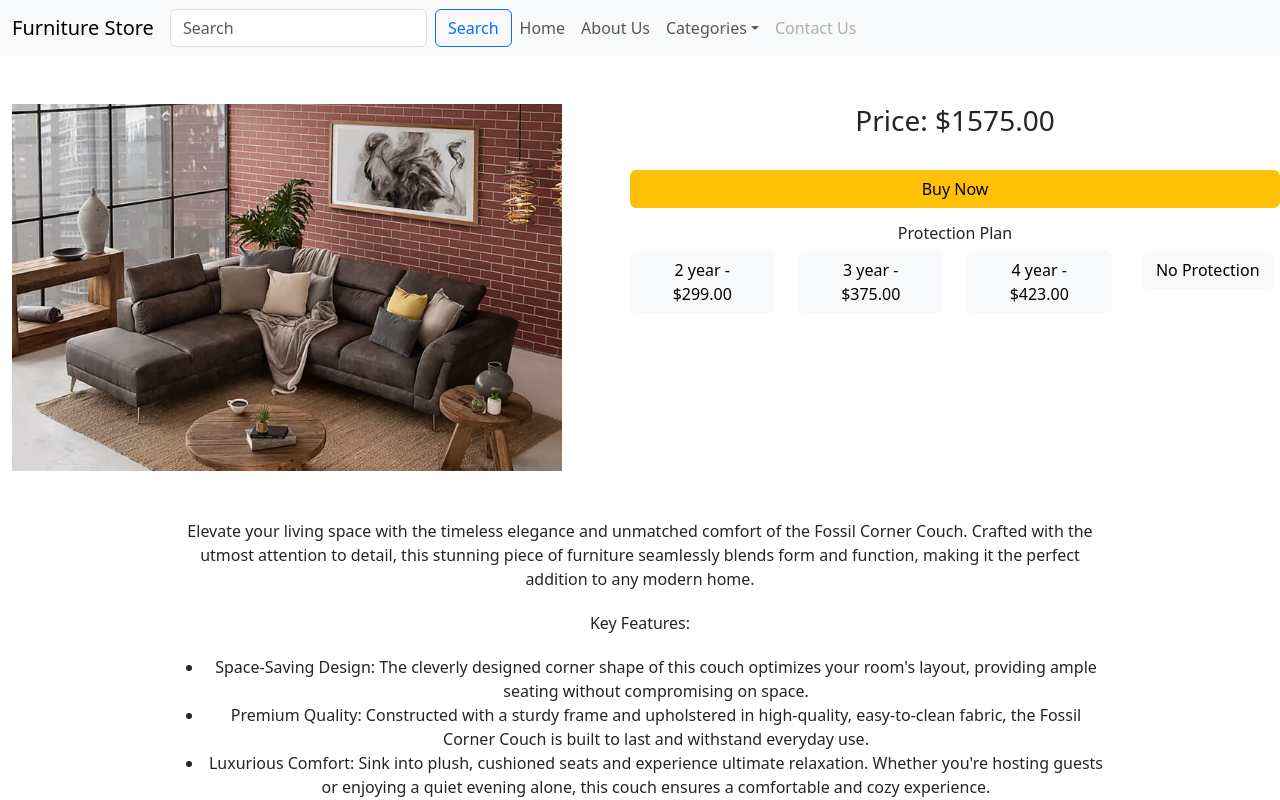
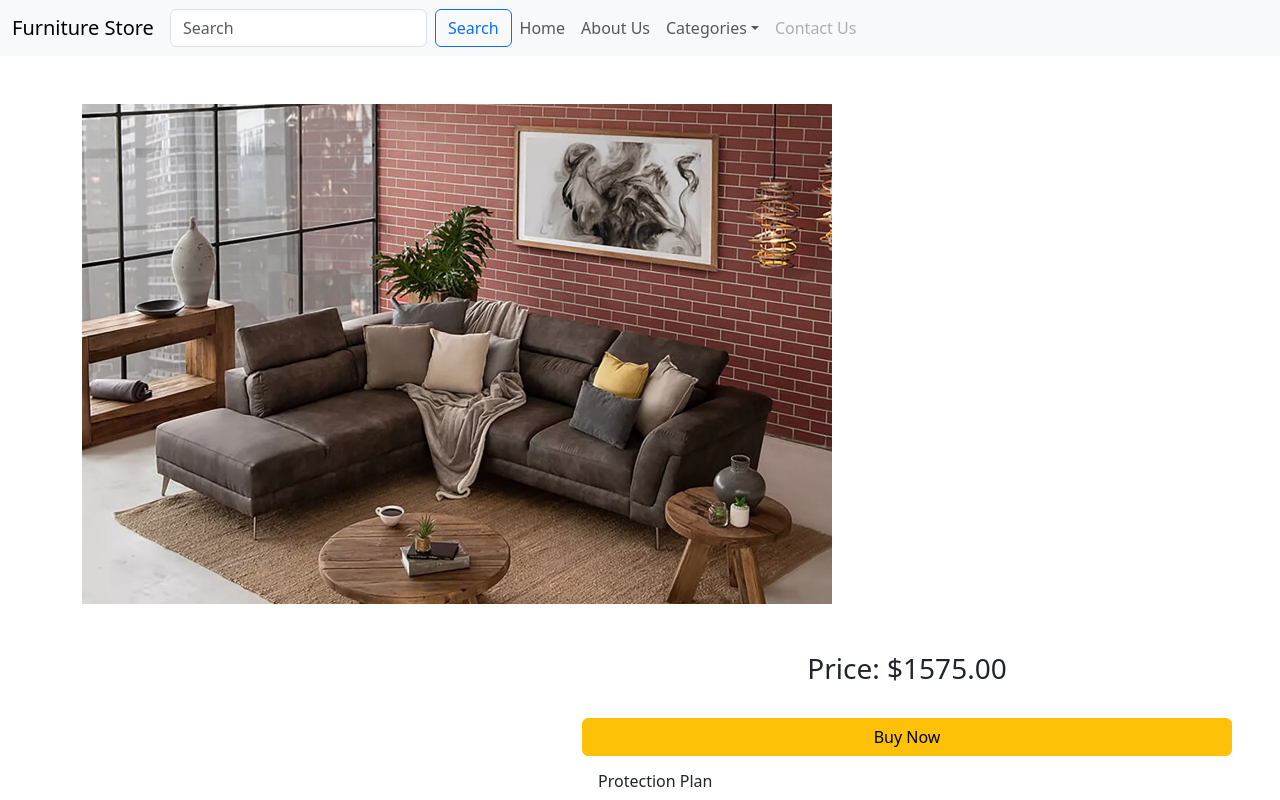
Before and after one commit to daniel-cox/FurnitureStore, a React (Vite) app: page / in a window 1280 px wide. Shown: the top 800 px of the page. Built offline with nearby package versions, Linux system fonts and the light colour scheme.

Commit message:
current project updates across all files

```diff
--- a/components/Description.jsx
+++ b/components/Description.jsx
@@ -3,7 +3,7 @@ import React from 'react'
 function Description() {
   return (
     <div>
-        <div className="container productDescription w-75">
+        <div className="container productDescription">
             <p className='paragraph-spacing mt-5'>
             Elevate your living space with the timeless elegance and unmatched comfort of the Fossil Corner Couch. Crafted with the utmost attention to detail, this stunning piece of furniture seamlessly blends form and function, making it the perfect addition to any modern home.
             </p>
--- a/components/LeftPanel.jsx
+++ b/components/LeftPanel.jsx
@@ -4,8 +4,8 @@ import Description from './Description'
 function LeftPanel() {
   return (
     <div className='blankDiv'>
-        <div className="container-fluid">
-         <img src="components/images/laurence-corner-couch-fossil.webp" alt="Fossile Couch" width="550px" className='mt-5'/>
+        <div className="container">
+          <img src="components/images/laurence-corner-couch-fossil.webp" alt="Fossile Couch" width="750px" className='mt-5'/>
         </div>
     </div>
   )
--- a/components/RightWidget.jsx
+++ b/components/RightWidget.jsx
@@ -1,28 +1,44 @@
 import React, { useState } from 'react';
 import { Button } from 'react-bootstrap';
 
-const YourComponent = () => {
+const PurchaseItemButtons = () => {
   // Initialize the main price
   const mainPrice = 1575.00;
 
   // Create a state variable to store the selected protection plan price
   const [selectedPlanPrice, setSelectedPlanPrice] = useState(0);
 
+  // Create a state variable to track if the protection plan is selected
+  const [protectionPlanSelected, setProtectionPlanSelected] = useState(false);
+
   // Function to handle button click and update the selected protection plan price
   const handleButtonClick = (price) => {
     setSelectedPlanPrice(price);
+    setProtectionPlanSelected(true); // Set protection plan selected to true
   };
 
-  // Calculate the total price by adding the main price and selected plan price
-  const totalPrice = mainPrice + selectedPlanPrice;
+  // Function to handle the "Buy Now" button click
+  const handleBuyNowClick = () => {
+    // Check if a protection plan is selected
+    if (!protectionPlanSelected) {
+      // Throw an error if no protection plan is selected
+      throw new Error('Please select a protection plan before clicking "Buy Now".');
+    } else {
+      // Calculate the total price by adding the main price and selected plan price
+      const totalPrice = mainPrice + selectedPlanPrice;
+      // Perform your desired action for purchasing
+      // For example, you can redirect to a payment page or show a confirmation message.
+      console.log(`Total Price: $${totalPrice.toFixed(2)}`);
+    }
+  };
 
   return (
-    <div className='rightSidebar mt-5'>
+    <div className='rightSidebar m-5'>
       {/* Display the total price */}
-      <h3>Price: ${totalPrice.toFixed(2)}</h3>
-      <Button variant="warning mt-4">Buy Now</Button>{' '}
+      <h3 className='text-center'>Price: ${mainPrice.toFixed(2)}</h3>
+      <Button variant="warning mt-4 payBtn" onClick={handleBuyNowClick}>Buy Now</Button>{' '}
       <div className="row">
-        <div className="h6 pt-3">Protection Plan</div>
+        <div className="h6 m-3">Protection Plan</div>
         <div className="col">
           {/* Use onClick to call the handleButtonClick function with the selected price */}
           <Button
@@ -55,6 +71,7 @@ const YourComponent = () => {
           <Button
             variant="light"
             id='noProtection'
+            className='p-3'
             onClick={() => handleButtonClick(0.00)}
           >
             No Protection
@@ -65,4 +82,4 @@ const YourComponent = () => {
   );
 };
 
-export default YourComponent;
+export default PurchaseItemButtons;
--- a/src/App.css
+++ b/src/App.css
@@ -1,8 +1,3 @@
-#root {
-  max-width: 1280px;
-  margin: 0 auto;
-  text-align: center;
-}
 html{
   background-color: #F8F9FA;
   height: 800px;
@@ -18,9 +13,16 @@ html{
   display: inline-table;
 }
 
+.container {
+  display: flex; /* or display: grid; depending on your layout needs */
+  flex-wrap: wrap; /* Allow components to wrap to the next row when necessary */
+  justify-content: space-between; /* Distribute components evenly */
+  padding:0;
+}
+
 img{
   float: left;
-  background-size:cover
+  background-size:cover;
   background-position: center;
 }
 
--- a/src/index.css
+++ /dev/null
@@ -1 +0,0 @@
-import 'bootstrap/dist/css/bootstrap.min.css'
--- a/src/main.jsx
+++ b/src/main.jsx
@@ -2,7 +2,6 @@ import React from 'react'
 import ReactDOM from 'react-dom/client'
 import App from './App.jsx'
 import 'bootstrap/dist/css/bootstrap.min.css';
-import './index.css'
 
 ReactDOM.createRoot(document.getElementById('root')).render(
   <React.StrictMode>
```
Also changed, not shown: components/global/Navigation.jsx (line endings or trailing spaces), 1 other file (tests, documents, lock files or other folders).
